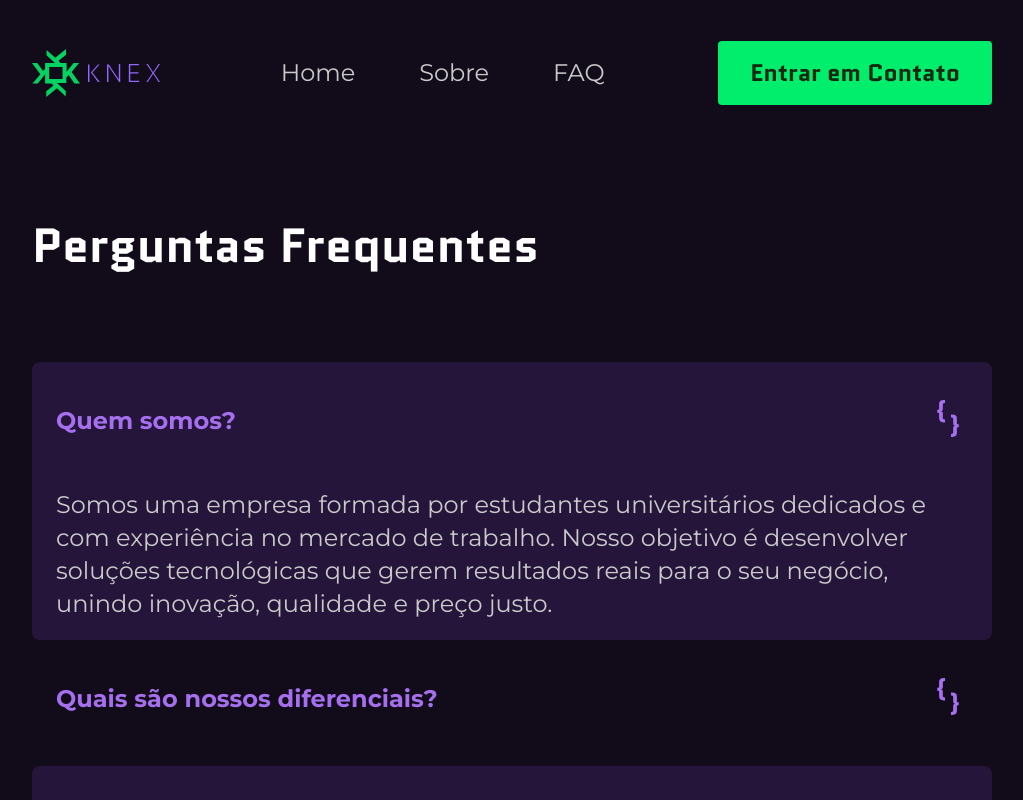
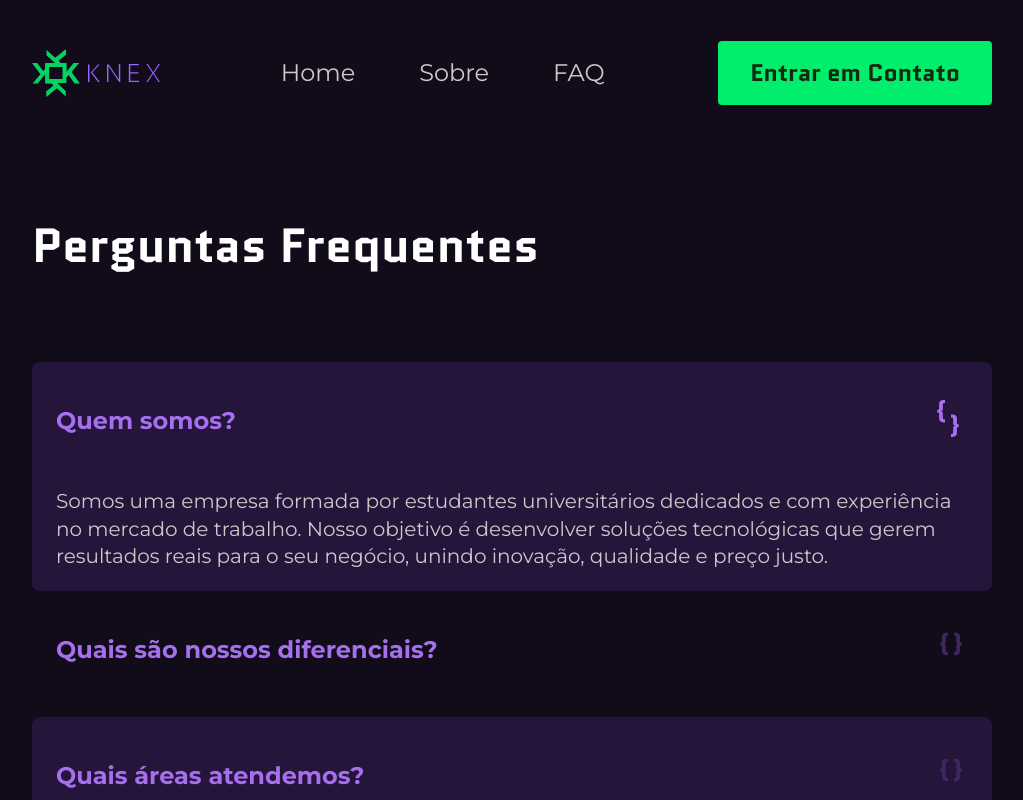
Before and after one commit to knex-projects/NewKnex-lp, a Next.js app: page /faq in a window 1280 px wide. Shown: the top 800 px of the page, without its empty margins (128-1151 px from the left). Built offline with nearby package versions, Linux system fonts and the light colour scheme.

Commit message:
fix: corrigir botao do faq que nao estava mudando quando o menu hambruguer abria e fechava

```diff
--- a/src/components/section/faqsection.tsx
+++ b/src/components/section/faqsection.tsx
@@ -59,9 +59,8 @@ export const FAQSection = () => {
             return (
               <div
                 key={index}
-                className={`w-full flex flex-col lg:gap-[8px] justify-center rounded-[8px] ${
-                  isAlternate ? "bg-[var(--color-BackGround)]" : "bg-[var(--color-P1)]"
-                }`}
+                className={`w-full flex flex-col lg:gap-[8px] justify-center rounded-[8px] ${isAlternate ? "bg-[var(--color-BackGround)]" : "bg-[var(--color-P1)]"
+                  }`}
               >
                 <div
                   className="h-[96px] lg:h-[118px] px-[24px] flex justify-between items-center w-full cursor-pointer"
@@ -77,11 +76,9 @@ export const FAQSection = () => {
                     {faq.question}
                   </h3>
 
-                  <div className="hidden lg:block relative">
-                    <Image src={faqMobileOpenIcon} alt="Abrir" width={34} height={46} />
-                  </div>
 
-                  <div className="relative w-[34px] h-[43px] flex items-center justify-center lg:hidden">
+
+                  <div className="relative w-[34px] h-[43px] flex items-center justify-center ">
                     <Image
                       src={faqMobileOpenIcon}
                       alt="Fechar"
@@ -99,13 +96,12 @@ export const FAQSection = () => {
                 </div>
 
                 <div
-                  className={`grid transition-[grid-template-rows,opacity] duration-300 ease-in-out w-full ${
-                    isOpen ? 'grid-rows-[1fr] opacity-100' : 'grid-rows-[0fr] opacity-0'
-                  }`}
+                  className={`grid transition-[grid-template-rows,opacity] duration-300 ease-in-out w-full ${isOpen ? 'grid-rows-[1fr] opacity-100' : 'grid-rows-[0fr] opacity-0'
+                    }`}
                 >
                   <div className="overflow-hidden">
                     <div className="flex items-start px-[24px] pb-[20px]">
-                      <p className="font-montserrat font-normal text-[18px] lg:text-[24px] text-[var(--color-W4)] leading-snug">
+                      <p className="font-montserrat font-normal text-[18px] lg:text-[20px] text-[var(--color-W4)] leading-snug">
                         {faq.answer}
                       </p>
                     </div>
```
